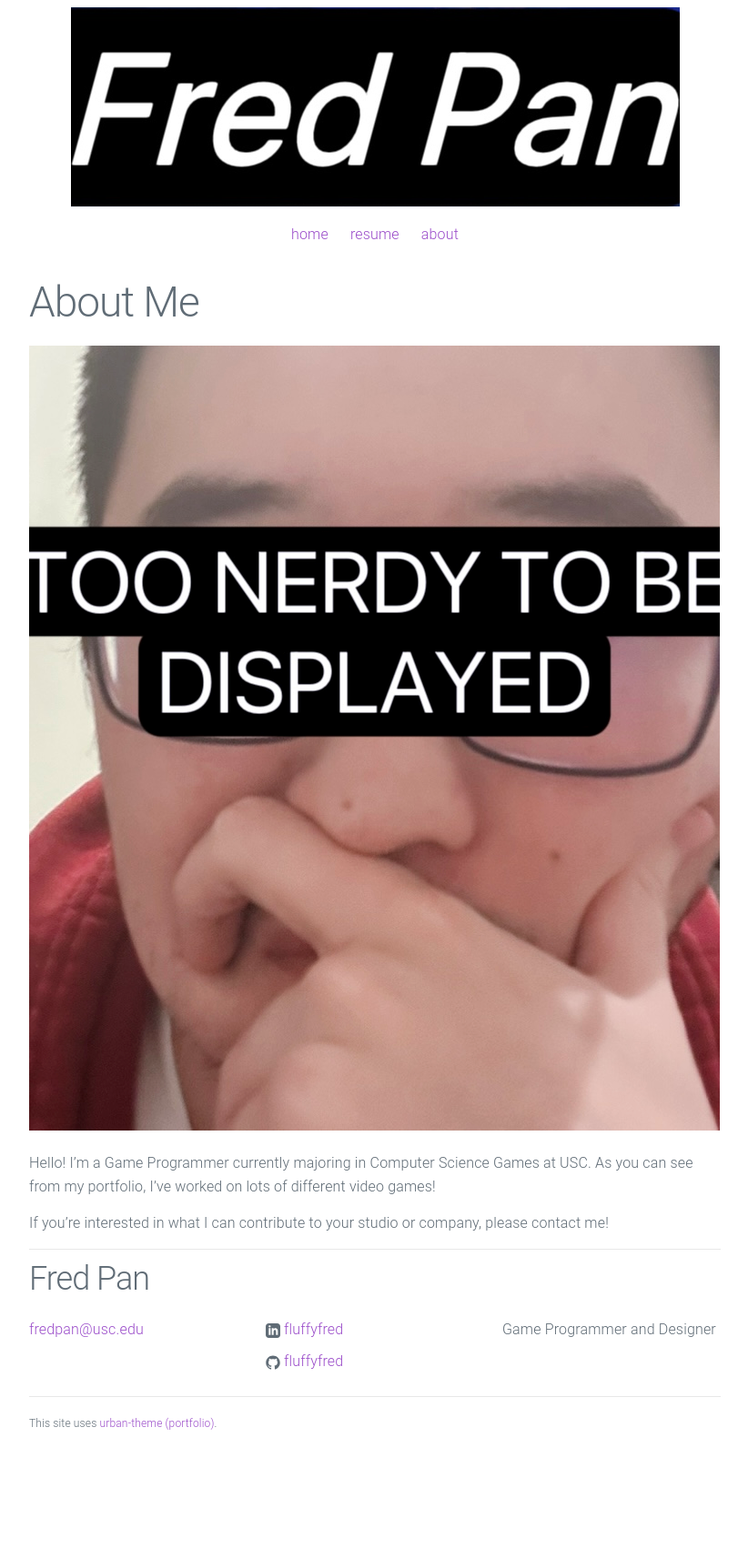
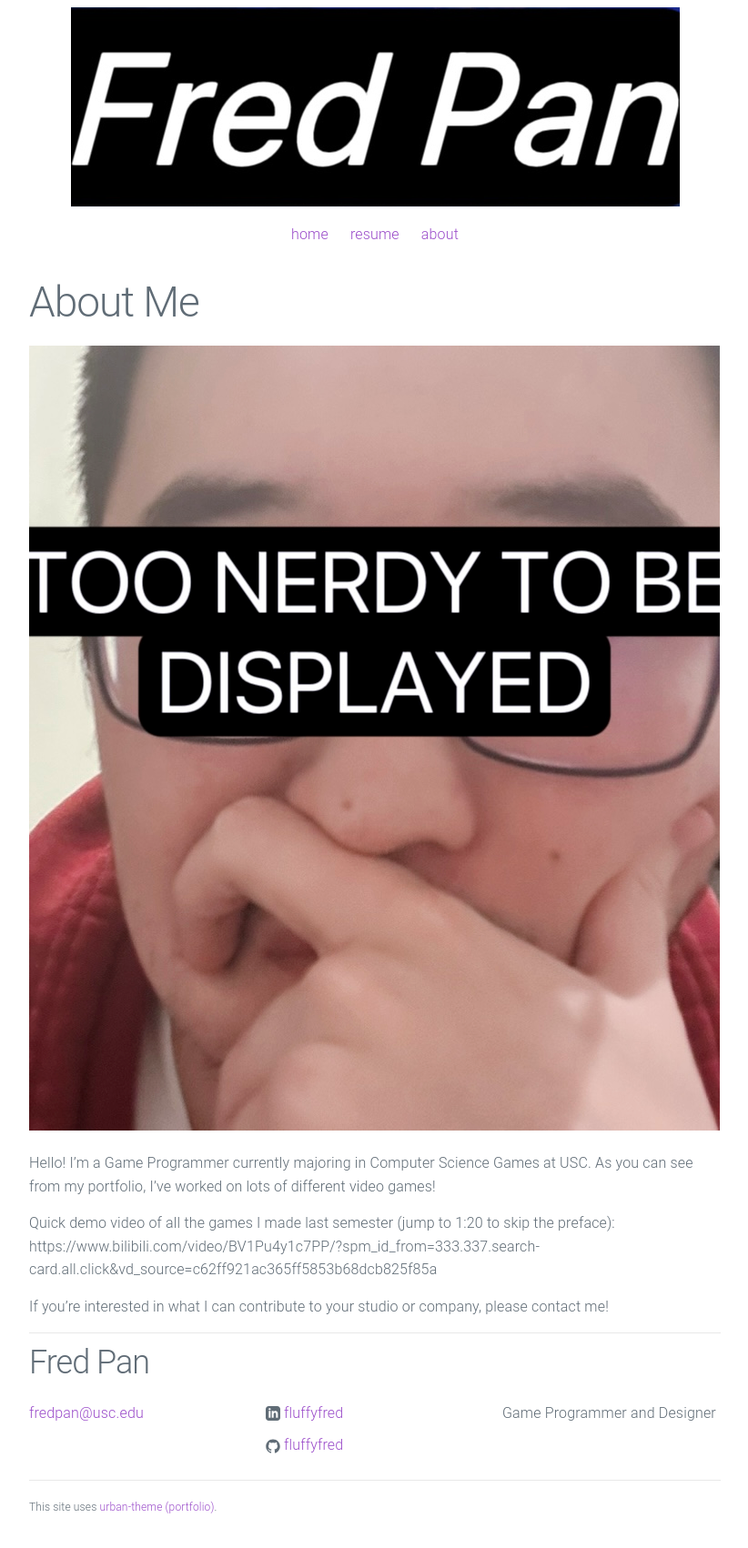
Before and after one commit to fluffyfred/fluffyfred.github.io, a Jekyll site: the page built from about.md, in a window 1280 px wide. Shown: the whole page at 91% size, without its empty margins (228-1050 px from the left). Built offline with Jekyll 4.4.1, drawn with Linux system fonts in a browser that asks for light colours; before the commit the page ends 1610 px from its top, so only the background shows below that.

Commit message:
Update about.md

```diff
--- a/about.md
+++ b/about.md
@@ -8,4 +8,6 @@ permalink: /about/
 
 Hello! I'm a Game Programmer currently majoring in Computer Science Games at USC. As you can see from my portfolio, I've worked on lots of different video games!
 
+Quick demo video of all the games I made last semester (jump to 1:20 to skip the preface): https://www.bilibili.com/video/BV1Pu4y1c7PP/?spm_id_from=333.337.search-card.all.click&vd_source=c62ff921ac365ff5853b68dcb825f85a
+
 If you're interested in what I can contribute to your studio or company, please contact me!
```
